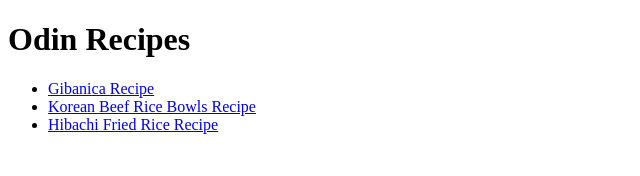
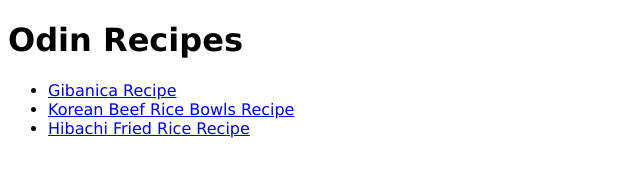
Before and after one commit to MrComputerWizard/odin-recipes, a plain HTML site: page index.html in a window 1280 px wide. Shown: the whole page, without its empty margins (0-640 px from the left). Drawn offline with Linux system fonts and the light colour scheme.

Commit message:
css added to html files

```diff
--- a/index.html
+++ b/index.html
@@ -5,6 +5,7 @@
     <meta http-equiv="X-UA-Compatible" content="IE=edge">
     <meta name="viewport" content="width=device-width, initial-scale=1.0">
     <title>Odin Recipes</title>
+    <link rel="stylesheet" href="/css/styles.css">
 </head>
 <body>
     <h1>Odin Recipes</h1>
```
Also changed, not shown: recipes/gibanica.html (+1 -0 lines), recipes/hibachi-rice.html (+1 -0 lines), recipes/korean-beef.html (+1 -0 lines).
